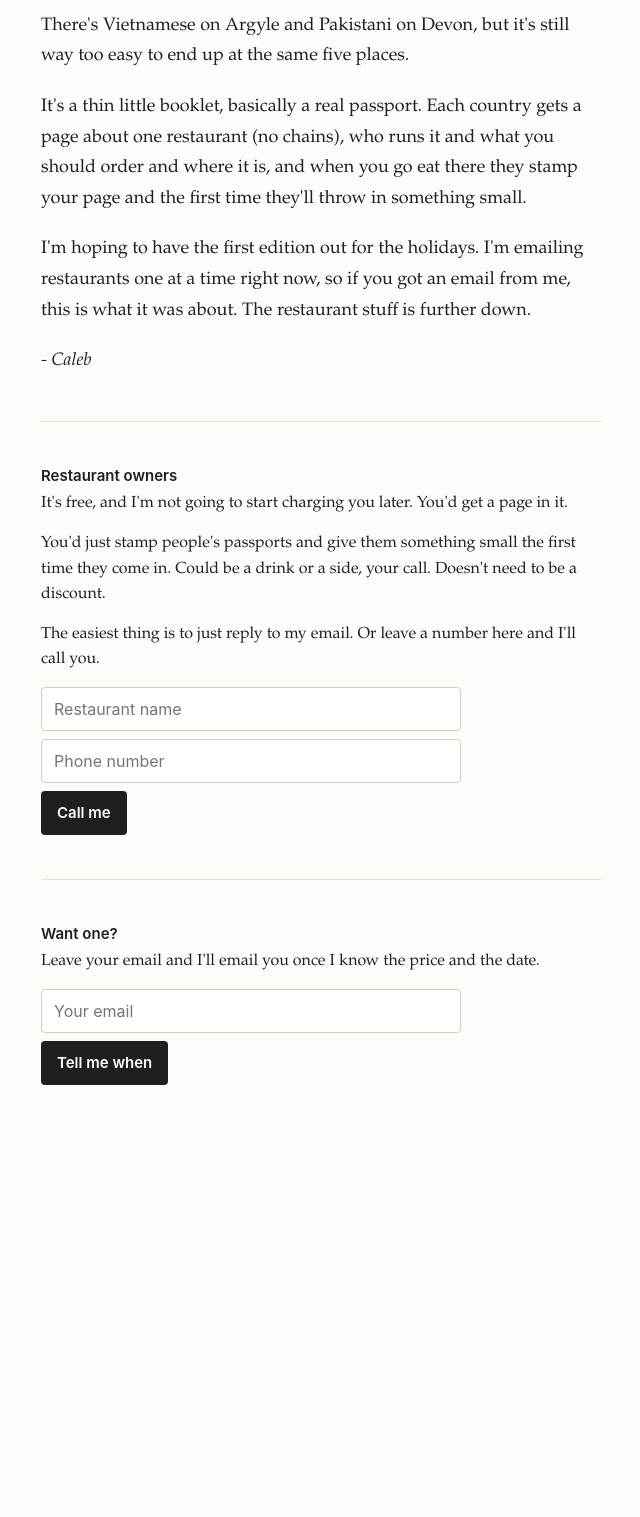
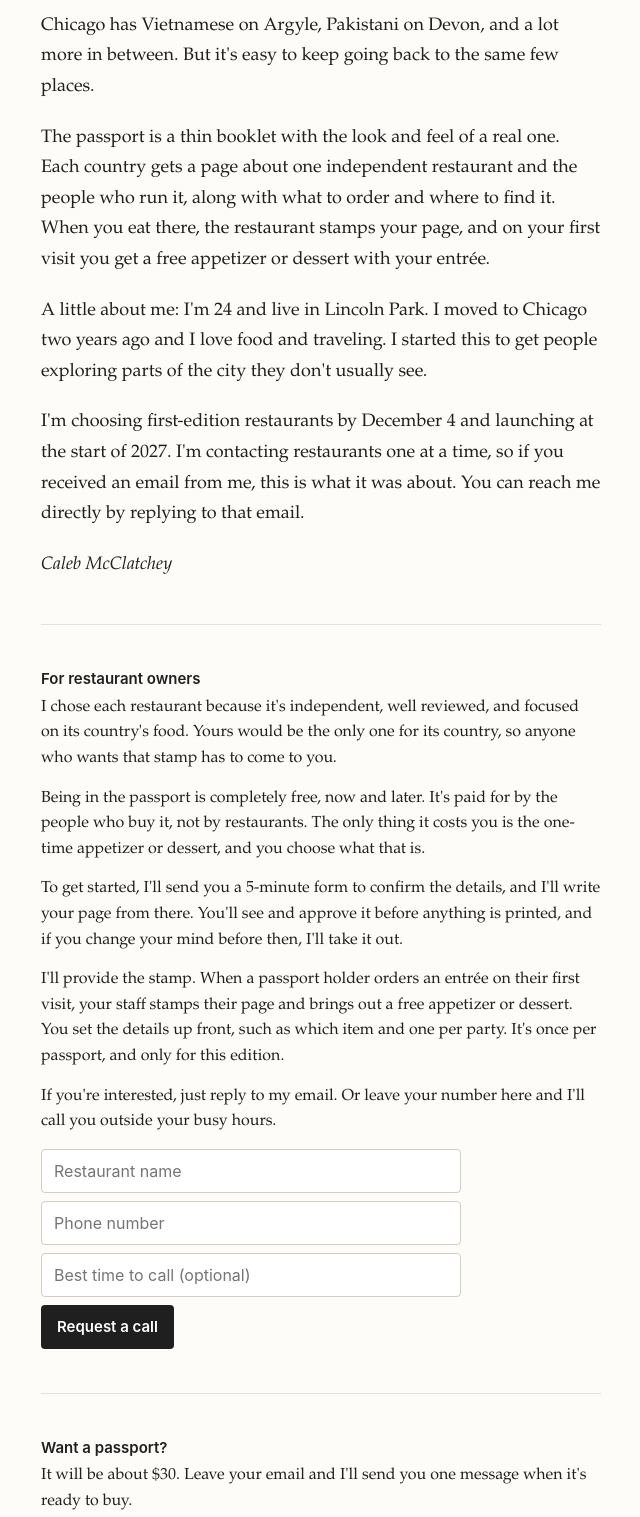
Before and after one commit to cmccla5964/etw-passport, a plain HTML site: page index.html in a window 1280 px wide. Shown: the part 220-1737 px from the top of the page, without its empty margins (319-959 px from the left). Before the commit the page ends 1385 px from the top, so only its background shows below. Drawn offline with Linux system fonts and the light colour scheme.

Commit message:
Rewrite copy: professional, in Caleb's voice, matching outreach terms
Co-Authored-By: Claude Opus 5.5 <noreply@anthropic.com>
Claude-Session: https://claude.ai/code/session_017Whj73QzsV2dTZPYCKY5Fc

```diff
--- a/index.html
+++ b/index.html
@@ -5,9 +5,9 @@
 <meta name="viewport" content="width=device-width, initial-scale=1">
 <!-- To rename the site, find and replace "Cross Streets" in this file. -->
 <title>Cross Streets</title>
-<meta name="description" content="A printed passport with one Chicago restaurant for each country.">
+<meta name="description" content="A printed passport with one independent Chicago restaurant for each country. Launching at the start of 2027.">
 <meta property="og:title" content="Cross Streets">
-<meta property="og:description" content="A printed passport with one Chicago restaurant for each country.">
+<meta property="og:description" content="A printed passport with one independent Chicago restaurant for each country. Launching at the start of 2027.">
 <style>
 *{box-sizing:border-box}
 body{margin:0;background:#fdfcf9;color:#1f1f1f;font:18px/1.7 Charter,"Iowan Old Style","Palatino Linotype",Georgia,serif;-webkit-text-size-adjust:100%}
@@ -39,35 +39,39 @@ footer{font-size:13px;color:#8b8475;margin-top:56px}
   <div class="mark sans">Cross Streets</div>
 
   <h1>I'm making a printed passport with one Chicago restaurant for each country.</h1>
-  <p>There's Vietnamese on Argyle and Pakistani on Devon, but it's still way too easy to end up at the same five places.</p>
-  <p>It's a thin little booklet, basically a real passport. Each country gets a page about one restaurant (no chains), who runs it and what you should order and where it is, and when you go eat there they stamp your page and the first time they'll throw in something small.</p>
-  <p>I'm hoping to have the first edition out for the holidays. I'm emailing restaurants one at a time right now, so if you got an email from me, this is what it was about. The restaurant stuff is further down.</p>
-  <p class="sig">- Caleb</p>
+  <p>Chicago has Vietnamese on Argyle, Pakistani on Devon, and a lot more in between. But it's easy to keep going back to the same few places.</p>
+  <p>The passport is a thin booklet with the look and feel of a real one. Each country gets a page about one independent restaurant and the people who run it, along with what to order and where to find it. When you eat there, the restaurant stamps your page, and on your first visit you get a free appetizer or dessert with your entr&eacute;e.</p>
+  <p>A little about me: I'm 24 and live in Lincoln Park. I moved to Chicago two years ago and I love food and traveling. I started this to get people exploring parts of the city they don't usually see.</p>
+  <p>I'm choosing first-edition restaurants by December 4 and launching at the start of 2027. I'm contacting restaurants one at a time, so if you received an email from me, this is what it was about. You can reach me directly by replying to that email.</p>
+  <p class="sig">Caleb McClatchey</p>
 
   <hr>
 
   <div class="two">
     <section>
-      <h2 class="sans">Restaurant owners</h2>
-      <p>It's free, and I'm not going to start charging you later. You'd get a page in it.</p>
-      <p>You'd just stamp people's passports and give them something small the first time they come in. Could be a drink or a side, your call. Doesn't need to be a discount.</p>
-      <p>The easiest thing is to just reply to my email. Or leave a number here and I'll call you.</p>
+      <h2 class="sans">For restaurant owners</h2>
+      <p>I chose each restaurant because it's independent, well reviewed, and focused on its country's food. Yours would be the only one for its country, so anyone who wants that stamp has to come to you.</p>
+      <p>Being in the passport is completely free, now and later. It's paid for by the people who buy it, not by restaurants. The only thing it costs you is the one-time appetizer or dessert, and you choose what that is.</p>
+      <p>To get started, I'll send you a 5-minute form to confirm the details, and I'll write your page from there. You'll see and approve it before anything is printed, and if you change your mind before then, I'll take it out.</p>
+      <p>I'll provide the stamp. When a passport holder orders an entr&eacute;e on their first visit, your staff stamps their page and brings out a free appetizer or dessert. You set the details up front, such as which item and one per party. It's once per passport, and only for this edition.</p>
+      <p>If you're interested, just reply to my email. Or leave your number here and I'll call you outside your busy hours.</p>
       <form data-kind="restaurant" novalidate>
         <input name="restaurant" aria-label="Restaurant name" placeholder="Restaurant name" autocomplete="organization" required>
         <input name="contact" type="tel" aria-label="Phone number" placeholder="Phone number" autocomplete="tel" required>
+        <input name="best_time" class="opt" aria-label="Best time to call (optional)" placeholder="Best time to call (optional)" autocomplete="off">
         <input name="website" class="hp" tabindex="-1" autocomplete="off" aria-hidden="true">
-        <button>Call me</button>
-        <p class="done" hidden>Got it, I'll call you in a day or two.</p>
+        <button>Request a call</button>
+        <p class="done" hidden>Got it. I'll call within a day or two.</p>
       </form>
     </section>
     <section>
-      <h2 class="sans">Want one?</h2>
-      <p>Leave your email and I'll email you once I know the price and the date.</p>
+      <h2 class="sans">Want a passport?</h2>
+      <p>It will be about $30. Leave your email and I'll send you one message when it's ready to buy.</p>
       <form data-kind="passport" novalidate>
         <input name="email" type="email" aria-label="Your email" placeholder="Your email" autocomplete="email" required>
         <input name="website" class="hp" tabindex="-1" autocomplete="off" aria-hidden="true">
-        <button>Tell me when</button>
-        <p class="done" hidden>Cool, I'll email you when I know the price and date.</p>
+        <button>Notify me</button>
+        <p class="done" hidden>Thanks! I'll email you when it's ready.</p>
       </form>
     </section>
   </div>
@@ -106,6 +110,7 @@ document.querySelectorAll("form").forEach(function (form) {
     if (form.website.value) return; // bot trap
     var data = { kind: form.dataset.kind, ref: ref, page: location.href };
     fields.forEach(function (f) { data[f.name] = f.value.trim(); });
+    form.querySelectorAll("input.opt").forEach(function (f) { if (f.value.trim()) data[f.name] = f.value.trim(); });
     data._subject = form.dataset.kind === "restaurant" ? "Restaurant interested: " + data.restaurant : "Passport sign-up";
     var btn = form.querySelector("button");
     btn.disabled = true;
```
